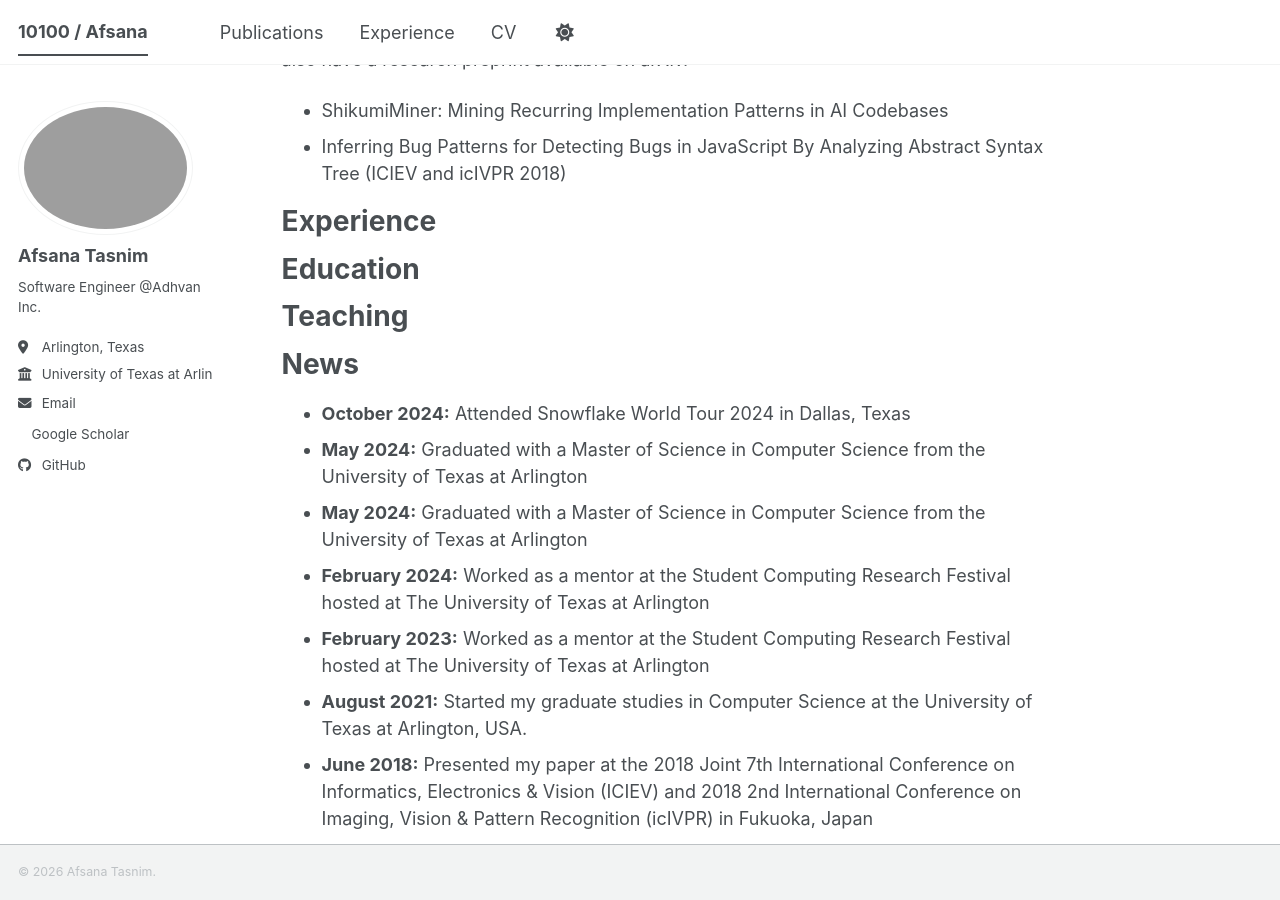
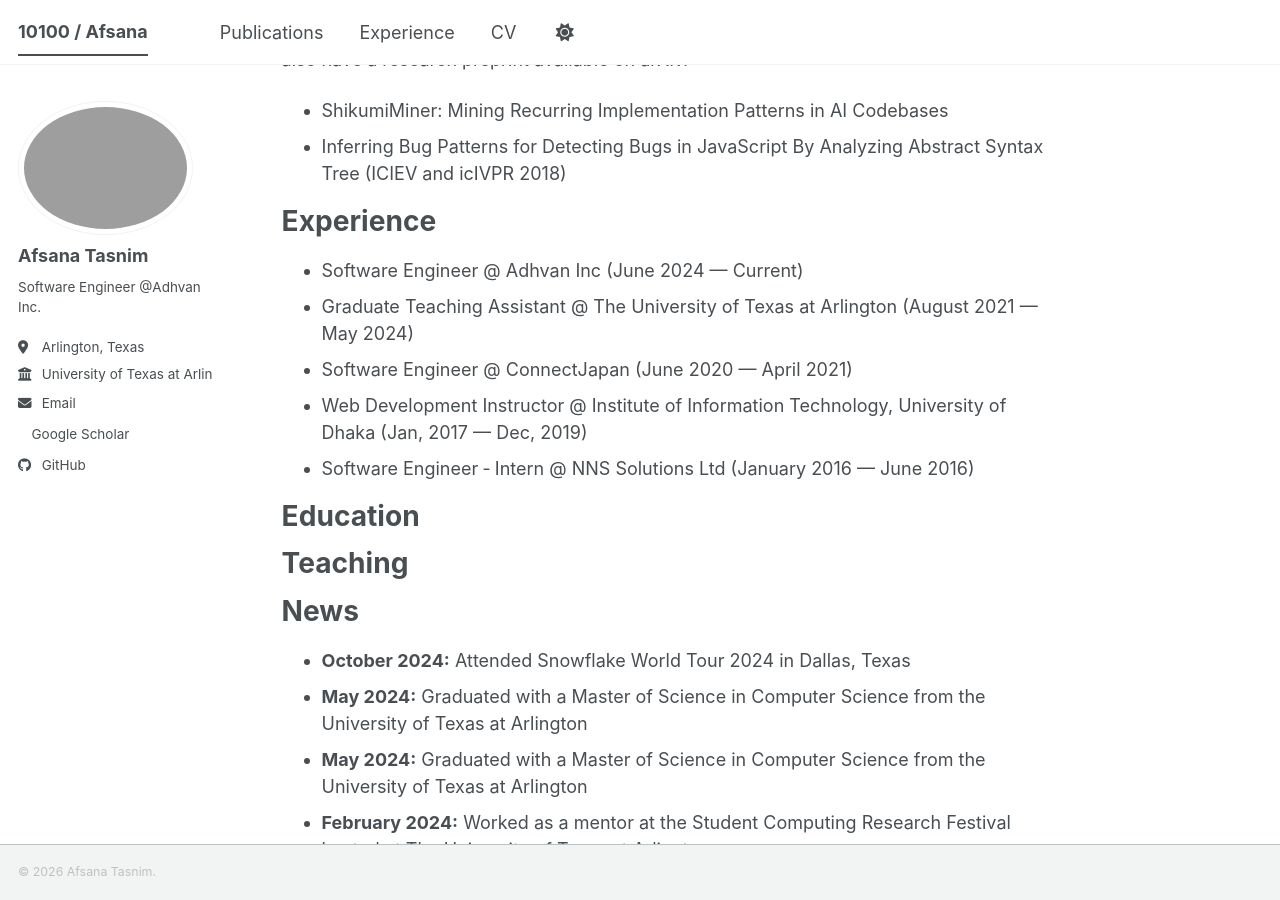
Before and after one commit to AfsanaTasnim/AfsanaTasnim.github.io, a Jekyll site: the page built from _pages/about.md, in a window 1280 px wide and 900 px high, scrolled down 357 px. Built offline with Jekyll 4.4.1, drawn with Linux system fonts in a browser that asks for light colours; a style sheet for code colours, icons or effects is not loaded.

Commit message:
Update about.md

```diff
--- a/_pages/about.md
+++ b/_pages/about.md
@@ -16,7 +16,11 @@ I have published one peer-reviewed research paper, which has received three cita
 - Inferring Bug Patterns for Detecting Bugs in JavaScript By Analyzing Abstract Syntax Tree (ICIEV and icIVPR 2018)
 
 # Experience
-
+- Software Engineer @ Adhvan Inc  (June 2024 — Current)
+- Graduate Teaching Assistant @ The University of Texas at Arlington (August 2021 — May 2024)
+- Software Engineer @ ConnectJapan (June 2020 — April 2021)
+- Web Development Instructor @ Institute of Information Technology, University of Dhaka (Jan, 2017 — Dec, 2019)
+- Software Engineer ‑ Intern @ NNS Solutions Ltd (January 2016 — June 2016)
 
 # Education
 
```
